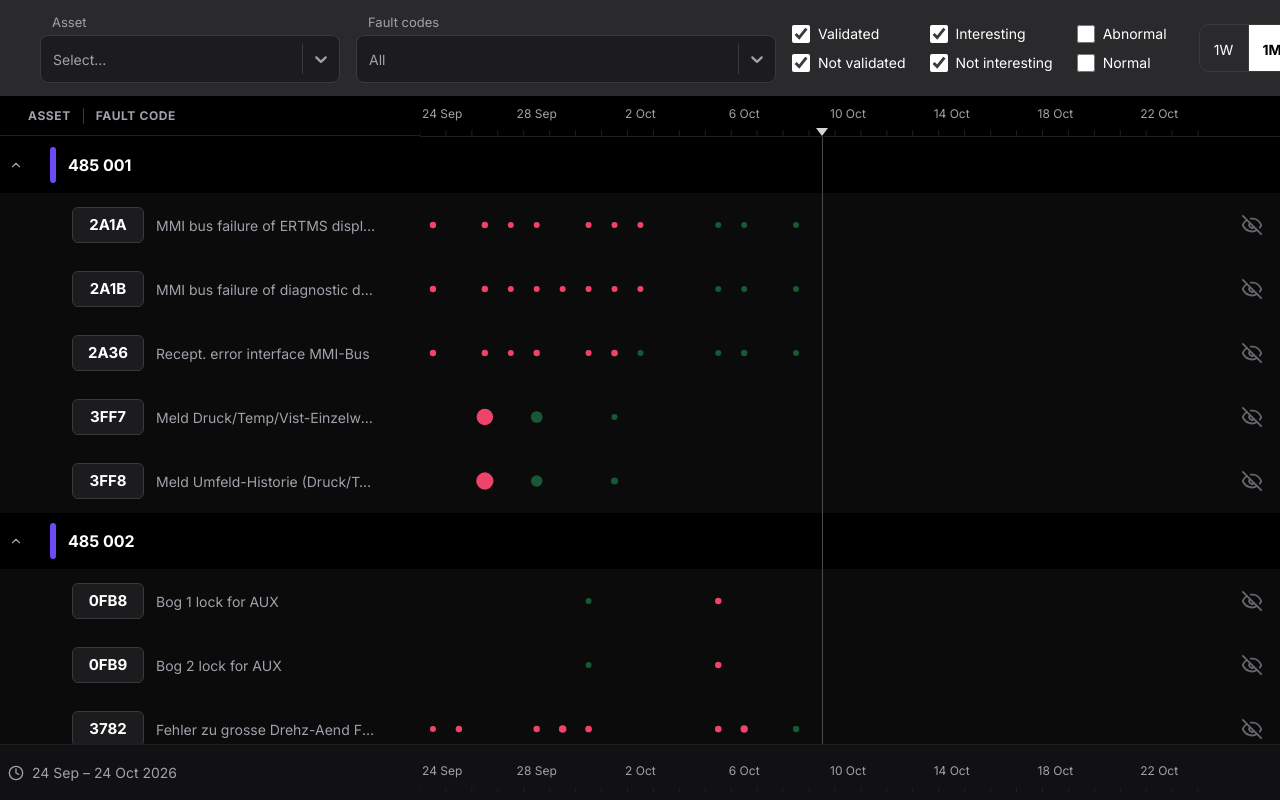
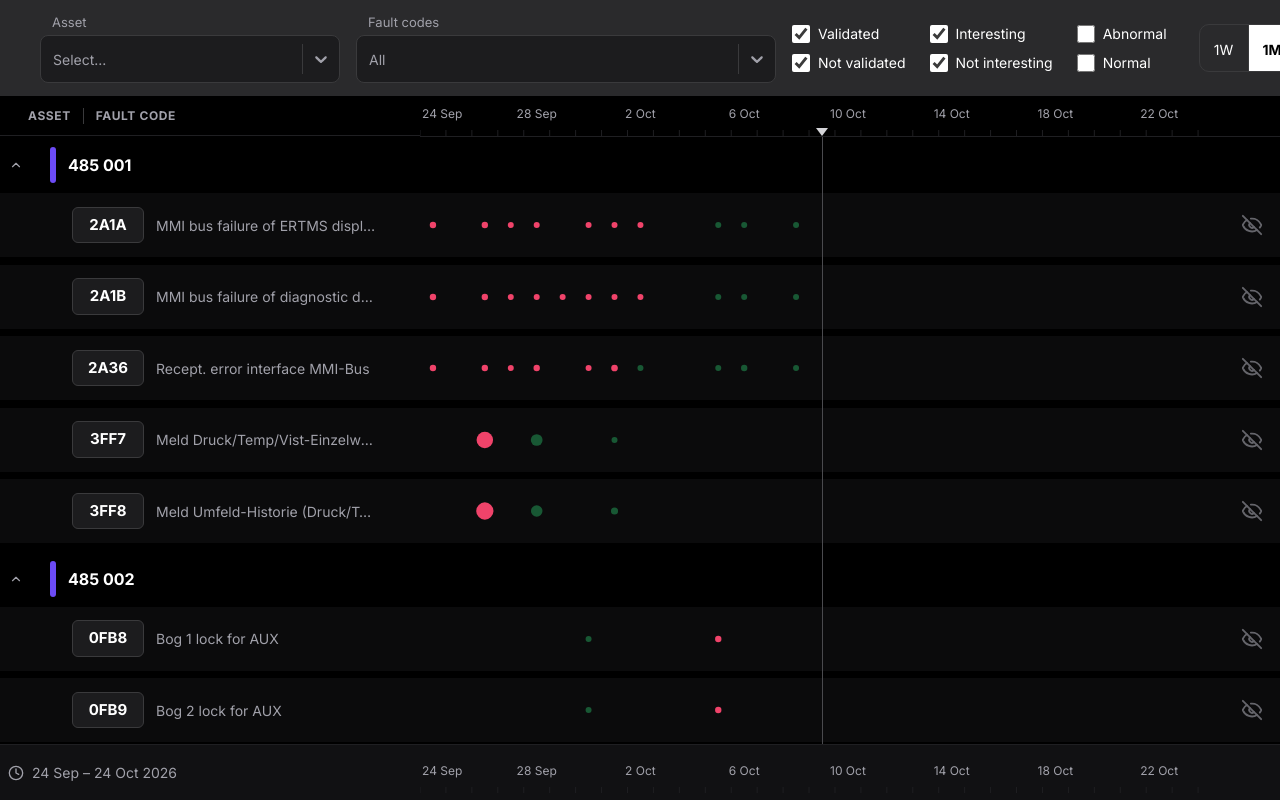
Before and after one commit to gknuts/faultcode-dashboard, a React (Vite) app: page / in a window 1280 px wide. Built offline with nearby package versions, Linux system fonts and the light colour scheme.

Commit message:
fix(ui): add gap to code rows and set black background
- Add 7.5px vertical gap to code-type rows in height calculation
- Set background to #000000 on main list and AssetList containers

```diff
--- a/src/App.tsx
+++ b/src/App.tsx
@@ -250,13 +250,13 @@ export default function App() {
     rowStatusFlags,
   ])
 
-  const totalHeight = virtualRowItems.reduce((sum, r) => sum + r.height, 0)
+  const totalHeight = virtualRowItems.reduce((sum, r) => sum + r.height + (r.type === 'code' ? 7.5 : 0), 0)
 
   // Virtualizer
   const rowVirtualizer = useVirtualizer({
     count: virtualRowItems.length,
     getScrollElement: () => scrollRef.current,
-    estimateSize: (i) => virtualRowItems[i]?.height ?? 64,
+    estimateSize: (i) => (virtualRowItems[i]?.height ?? 64) + (virtualRowItems[i]?.type === 'code' ? 7.5 : 0),
     overscan: 5,
   })
 
@@ -478,7 +478,7 @@ export default function App() {
           onScroll={handleScroll}
           style={{ flex: 1, overflowY: 'auto', position: 'relative' }}
         >
-          <div style={{ position: 'relative', height: totalHeight }}>
+          <div style={{ position: 'relative', height: totalHeight, background: '#000000' }}>
             {/* Today vertical line — spanning full scrollable area */}
             {todayX !== null && (
               <div
--- a/src/components/AssetList.tsx
+++ b/src/components/AssetList.tsx
@@ -25,7 +25,7 @@ export function AssetList({ rows, totalHeight, faultCodeMap }: AssetListProps) {
   const { collapsedAssets, toggleCollapsedAsset } = useStore()
 
   return (
-    <div style={{ position: 'relative', height: totalHeight, width: 420 }}>
+    <div style={{ position: 'relative', height: totalHeight, width: 420, background: '#000000' }}>
       {rows.map((row) => {
         if (row.type === 'separator') {
           return (
```
